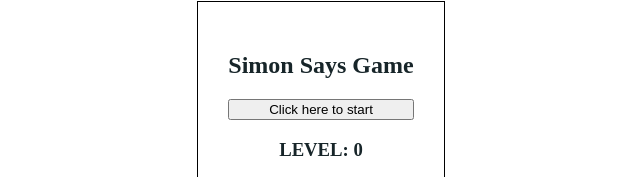
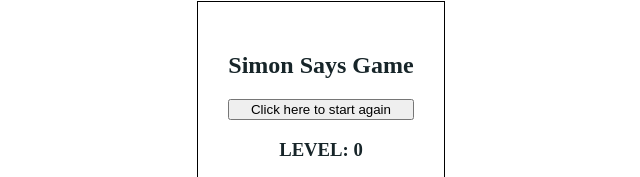
Before and after one commit to Avi2014/HackSlash, a plain HTML site: page SimonGame/index.html in a window 1280 px wide. Both pictures are taken after a click on the button "Restart". Shown: the part 173-350 px from the top of the page, 319-959 px from the left. Drawn offline with nearby package versions, Linux system fonts and the light colour scheme.

Commit message:
Add restart functionality

```diff
--- a/SimonGame/index.html
+++ b/SimonGame/index.html
@@ -79,6 +79,15 @@
         nextSequence();
       }
     });
+    $(".restart").click(function() {
+      simon.gameStarted = false;
+      simon.gameOver = false;
+      simon.level = 0;
+      simon.gamePattern = [];
+      $("h3").text("LEVEL: " + simon.level);
+      $(".startGame").text("Click here to start again");
+      $("#score").text("0");
+    });
     function nextSequence() {
       simon.userPattern = [];
       simon.level++;
```
Also changed, not shown: 1 other file.
